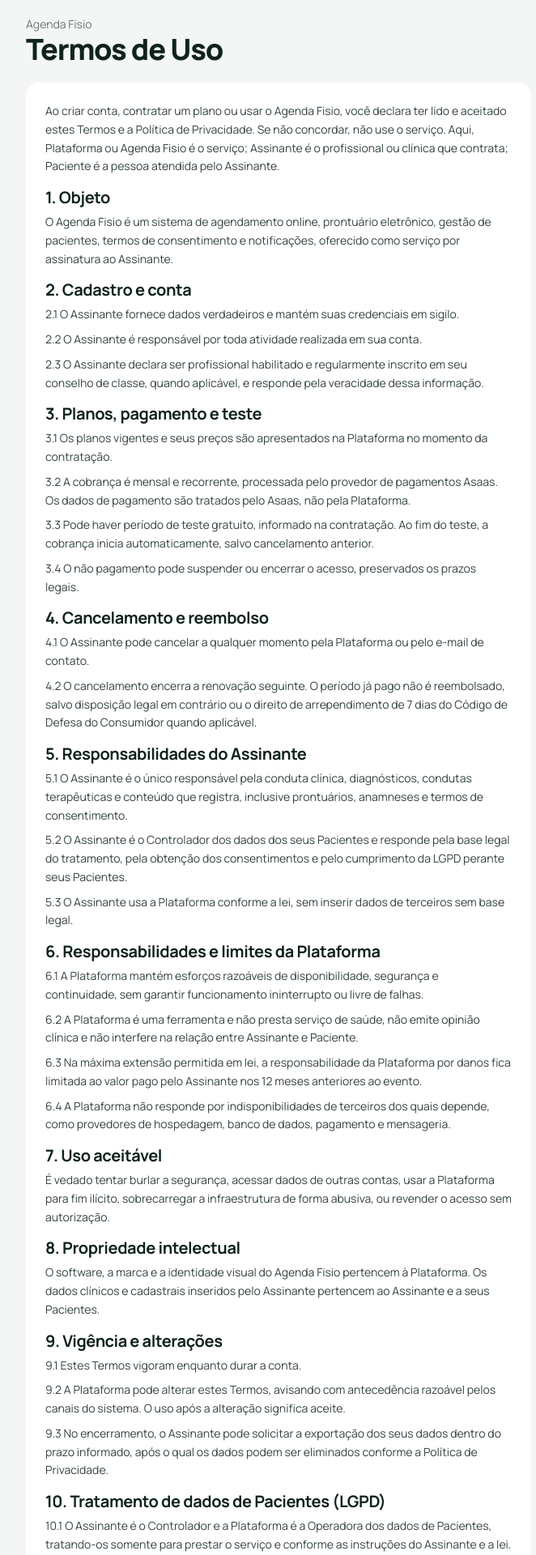
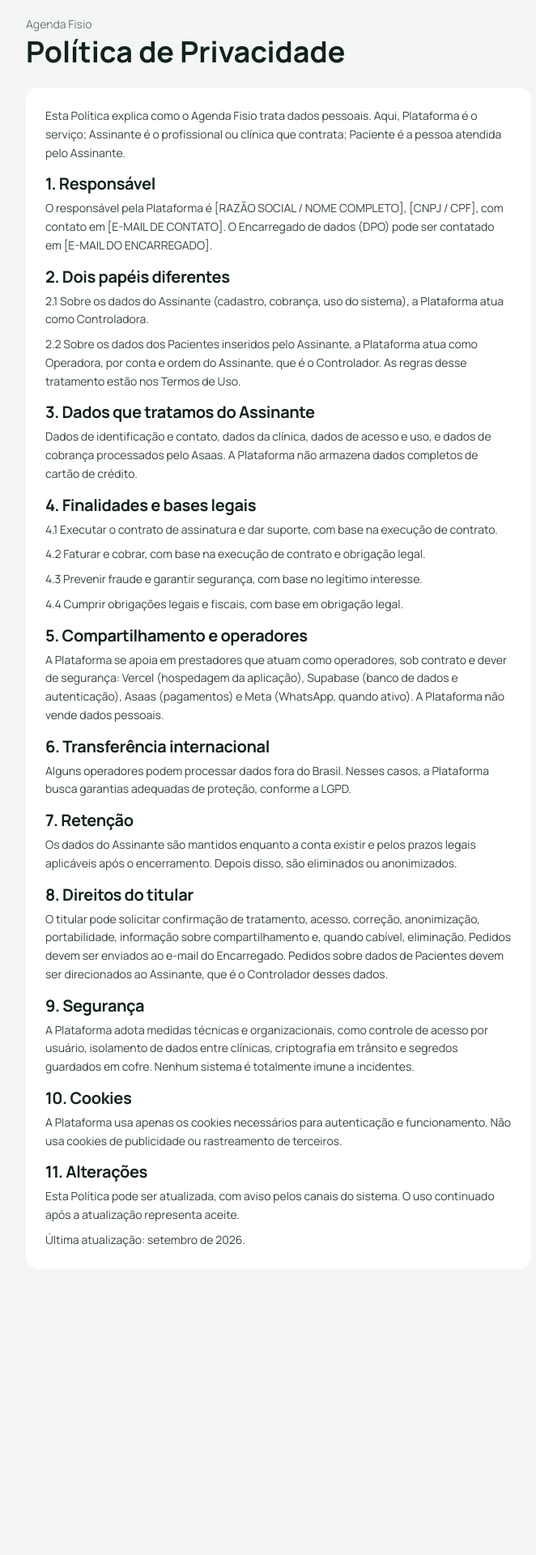
Before and after one commit to rabellinho99-sys/agenda-fisio, a Next.js app: page /termos-de-uso in a window 1280 px wide. Shown: the part 20-1940 px from the top of the page at 81% size, without its empty margins (296-958 px from the left). After the commit the page ends 1627 px from the top, so only its background shows below. Built offline with nearby package versions, Linux system fonts and the light colour scheme.

Commit message:
Update page.tsx

```diff
--- a/app/termos-de-uso/page.tsx
+++ b/app/termos-de-uso/page.tsx
@@ -1,67 +1,56 @@
 import { Markdown } from "@/components/Assinar";
 
-export const metadata = { title: "Termos de Uso - Agenda Fisio" };
+export const metadata = { title: "Política de Privacidade - Agenda Fisio" };
 
-const TEXTO = `Ao criar conta, contratar um plano ou usar o Agenda Fisio, você declara ter lido e aceitado estes Termos e a Política de Privacidade. Se não concordar, não use o serviço. Aqui, Plataforma ou Agenda Fisio é o serviço; Assinante é o profissional ou clínica que contrata; Paciente é a pessoa atendida pelo Assinante.
+const TEXTO = `Esta Política explica como o Agenda Fisio trata dados pessoais. Aqui, Plataforma é o serviço; Assinante é o profissional ou clínica que contrata; Paciente é a pessoa atendida pelo Assinante.
 
-## 1. Objeto
-O Agenda Fisio é um sistema de agendamento online, prontuário eletrônico, gestão de pacientes, termos de consentimento e notificações, oferecido como serviço por assinatura ao Assinante.
+## 1. Responsável
+O responsável pela Plataforma é [RAZÃO SOCIAL / NOME COMPLETO], [CNPJ / CPF], com contato em [E-MAIL DE CONTATO]. O Encarregado de dados (DPO) pode ser contatado em [E-MAIL DO ENCARREGADO].
 
-## 2. Cadastro e conta
-2.1 O Assinante fornece dados verdadeiros e mantém suas credenciais em sigilo.
-2.2 O Assinante é responsável por toda atividade realizada em sua conta.
-2.3 O Assinante declara ser profissional habilitado e regularmente inscrito em seu conselho de classe, quando aplicável, e responde pela veracidade dessa informação.
+## 2. Dois papéis diferentes
+2.1 Sobre os dados do Assinante (cadastro, cobrança, uso do sistema), a Plataforma atua como Controladora.
+2.2 Sobre os dados dos Pacientes inseridos pelo Assinante, a Plataforma atua como Operadora, por conta e ordem do Assinante, que é o Controlador. As regras desse tratamento estão nos Termos de Uso.
 
-## 3. Planos, pagamento e teste
-3.1 Os planos vigentes e seus preços são apresentados na Plataforma no momento da contratação.
-3.2 A cobrança é mensal e recorrente, processada pelo provedor de pagamentos Asaas. Os dados de pagamento são tratados pelo Asaas, não pela Plataforma.
-3.3 Pode haver período de teste gratuito, informado na contratação. Ao fim do teste, a cobrança inicia automaticamente, salvo cancelamento anterior.
-3.4 O não pagamento pode suspender ou encerrar o acesso, preservados os prazos legais.
+## 3. Dados que tratamos do Assinante
+Dados de identificação e contato, dados da clínica, dados de acesso e uso, e dados de cobrança processados pelo Asaas. A Plataforma não armazena dados completos de cartão de crédito.
 
-## 4. Cancelamento e reembolso
-4.1 O Assinante pode cancelar a qualquer momento pela Plataforma ou pelo e-mail de contato.
-4.2 O cancelamento encerra a renovação seguinte. O período já pago não é reembolsado, salvo disposição legal em contrário ou o direito de arrependimento de 7 dias do Código de Defesa do Consumidor quando aplicável.
+## 4. Finalidades e bases legais
+4.1 Executar o contrato de assinatura e dar suporte, com base na execução de contrato.
+4.2 Faturar e cobrar, com base na execução de contrato e obrigação legal.
+4.3 Prevenir fraude e garantir segurança, com base no legítimo interesse.
+4.4 Cumprir obrigações legais e fiscais, com base em obrigação legal.
 
-## 5. Responsabilidades do Assinante
-5.1 O Assinante é o único responsável pela conduta clínica, diagnósticos, condutas terapêuticas e conteúdo que registra, inclusive prontuários, anamneses e termos de consentimento.
-5.2 O Assinante é o Controlador dos dados dos seus Pacientes e responde pela base legal do tratamento, pela obtenção dos consentimentos e pelo cumprimento da LGPD perante seus Pacientes.
-5.3 O Assinante usa a Plataforma conforme a lei, sem inserir dados de terceiros sem base legal.
+## 5. Compartilhamento e operadores
+A Plataforma se apoia em prestadores que atuam como operadores, sob contrato e dever de segurança: Vercel (hospedagem da aplicação), Supabase (banco de dados e autenticação), Asaas (pagamentos) e Meta (WhatsApp, quando ativo). A Plataforma não vende dados pessoais.
 
-## 6. Responsabilidades e limites da Plataforma
-6.1 A Plataforma mantém esforços razoáveis de disponibilidade, segurança e continuidade, sem garantir funcionamento ininterrupto ou livre de falhas.
-6.2 A Plataforma é uma ferramenta e não presta serviço de saúde, não emite opinião clínica e não interfere na relação entre Assinante e Paciente.
-6.3 Na máxima extensão permitida em lei, a responsabilidade da Plataforma por danos fica limitada ao valor pago pelo Assinante nos 12 meses anteriores ao evento.
-6.4 A Plataforma não responde por indisponibilidades de terceiros dos quais depende, como provedores de hospedagem, banco de dados, pagamento e mensageria.
+## 6. Transferência internacional
+Alguns operadores podem processar dados fora do Brasil. Nesses casos, a Plataforma busca garantias adequadas de proteção, conforme a LGPD.
 
-## 7. Uso aceitável
-É vedado tentar burlar a segurança, acessar dados de outras contas, usar a Plataforma para fim ilícito, sobrecarregar a infraestrutura de forma abusiva, ou revender o acesso sem autorização.
+## 7. Retenção
+Os dados do Assinante são mantidos enquanto a conta existir e pelos prazos legais aplicáveis após o encerramento. Depois disso, são eliminados ou anonimizados.
 
-## 8. Propriedade intelectual
-O software, a marca e a identidade visual do Agenda Fisio pertencem à Plataforma. Os dados clínicos e cadastrais inseridos pelo Assinante pertencem ao Assinante e a seus Pacientes.
+## 8. Direitos do titular
+O titular pode solicitar confirmação de tratamento, acesso, correção, anonimização, portabilidade, informação sobre compartilhamento e, quando cabível, eliminação. Pedidos devem ser enviados ao e-mail do Encarregado. Pedidos sobre dados de Pacientes devem ser direcionados ao Assinante, que é o Controlador desses dados.
 
-## 9. Vigência e alterações
-9.1 Estes Termos vigoram enquanto durar a conta.
-9.2 A Plataforma pode alterar estes Termos, avisando com antecedência razoável pelos canais do sistema. O uso após a alteração significa aceite.
-9.3 No encerramento, o Assinante pode solicitar a exportação dos seus dados dentro do prazo informado, após o qual os dados podem ser eliminados conforme a Política de Privacidade.
+## 9. Segurança
+A Plataforma adota medidas técnicas e organizacionais, como controle de acesso por usuário, isolamento de dados entre clínicas, criptografia em trânsito e segredos guardados em cofre. Nenhum sistema é totalmente imune a incidentes.
 
-## 10. Tratamento de dados de Pacientes (LGPD)
-10.1 O Assinante é o Controlador e a Plataforma é a Operadora dos dados de Pacientes, tratando-os somente para prestar o serviço e conforme as instruções do Assinante e a lei.
-10.2 A Plataforma mantém medidas de segurança adequadas, incluindo isolamento entre clínicas, controle de acesso e criptografia em trânsito, e mantém sigilo.
-10.3 A Plataforma se apoia em suboperadores: Vercel, Supabase, Asaas e Meta (WhatsApp), quando aplicável.
-10.4 A Plataforma comunicará o Controlador sobre incidente de segurança com risco relevante, em prazo razoável a partir da ciência.
-10.5 Encerrado o contrato, o Controlador pode exportar os dados de Pacientes dentro do prazo informado, após o qual são eliminados, salvo obrigação legal de retenção.
+## 10. Cookies
+A Plataforma usa apenas os cookies necessários para autenticação e funcionamento. Não usa cookies de publicidade ou rastreamento de terceiros.
 
-## 11. Foro
-Fica eleito o foro da comarca de Governador Valadares/MG, salvo regra de competência do consumidor mais favorável ao Assinante.
+## 11. Alterações
+Esta Política pode ser atualizada, com aviso pelos canais do sistema. O uso continuado após a atualização representa aceite.
 
-Responsável: Rabello Academy, CNPJ 53.821.804/0001-18. Contato: rabellinho99@gmail.com. Última atualização: 21 de setembro de 2026.`;
+Última atualização: setembro de 2026.`;
 
-export default function TermosPage() {
+export default function PrivacidadePage() {
   return (
     <main className="mx-auto max-w-2xl px-6 py-10">
       <p className="text-sm text-ink/60">Agenda Fisio</p>
-      <h1 className="h-display mt-1 text-4xl">Termos de Uso</h1>
-      <article className="mt-6 rounded-2xl bg-white p-6"><Markdown texto={TEXTO} /></article>
+      <h1 className="mt-1 text-4xl font-bold">Política de Privacidade</h1>
+      <article className="mt-6 rounded-2xl bg-white p-6">
+        <Markdown texto={TEXTO} />
+      </article>
     </main>
   );
 }
```
